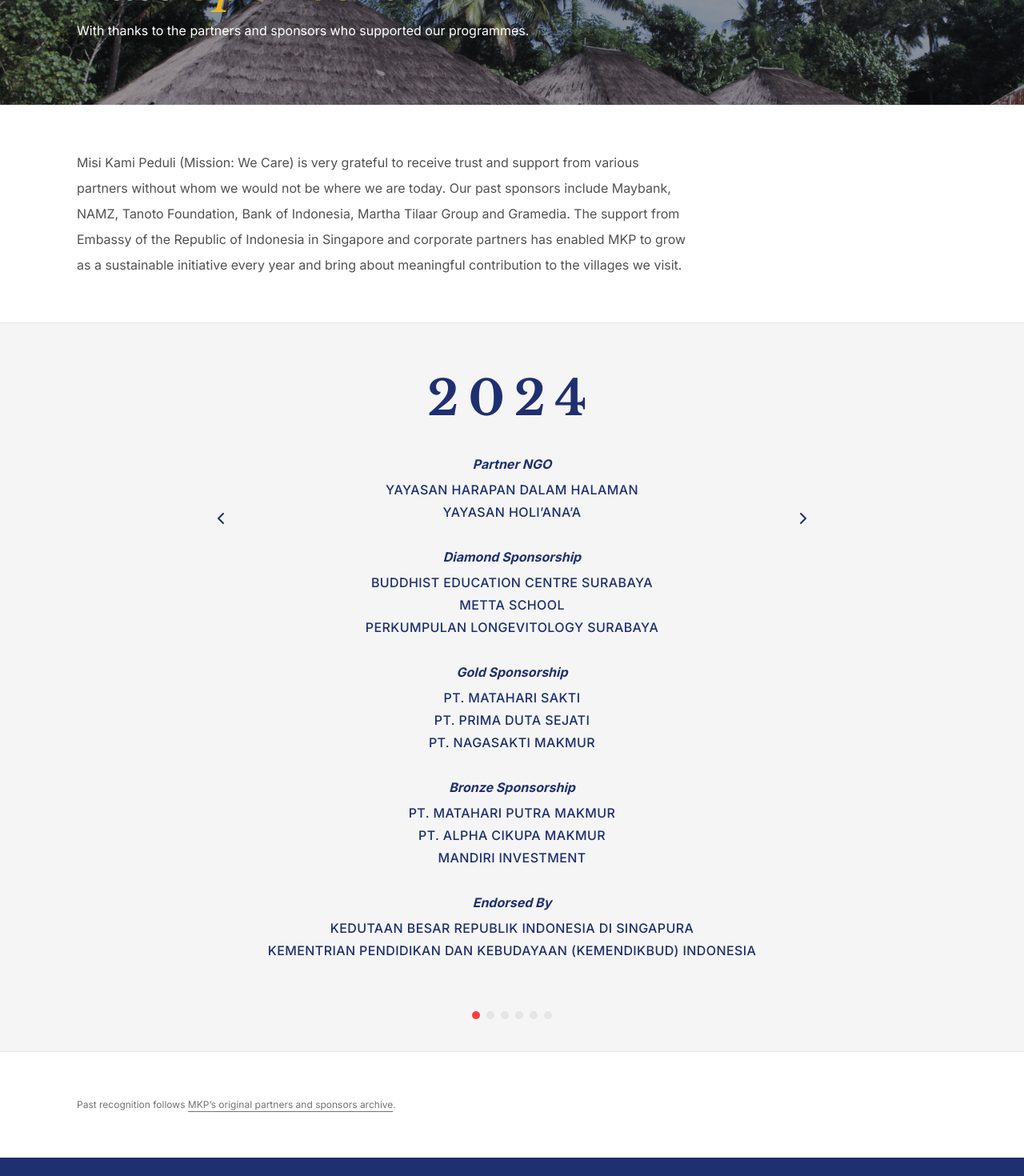
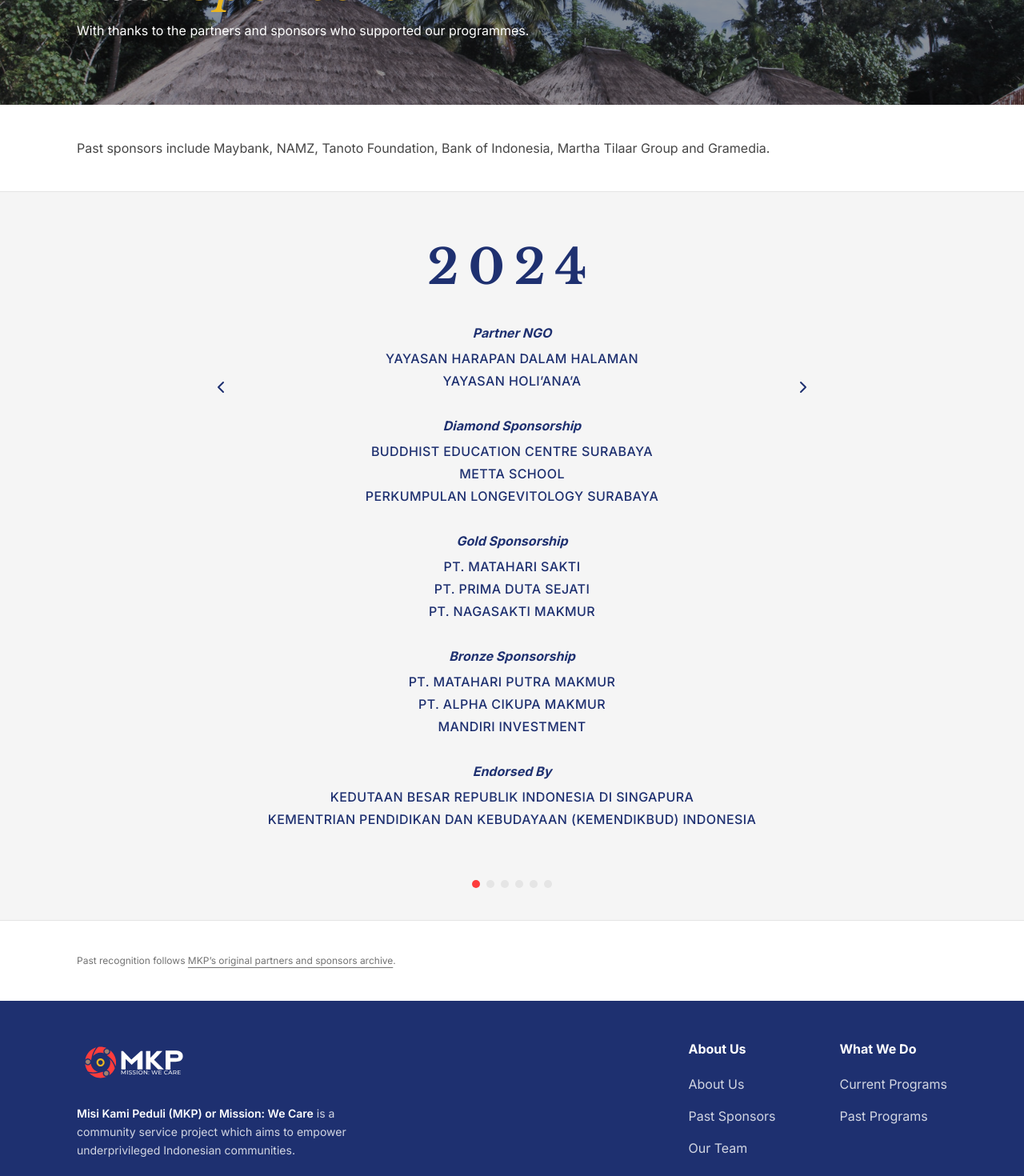
Before and after one commit to MisiKamiPeduli/mkp-website, a Next.js app: page /about/past-sponsors in a window 1280 px wide. Shown: the part 240-1710 px from the top of the page at 80% size. Built offline with nearby package versions, Linux system fonts and the light colour scheme.

Commit message:
Shorten past sponsors intro to one line

```diff
--- a/src/app/about/past-sponsors/page.tsx
+++ b/src/app/about/past-sponsors/page.tsx
@@ -20,15 +20,15 @@ export default function PastSponsorsPage() {
       />
 
       <SiteContainer>
-        <section aria-label="About our partners and sponsors" className="py-10 sm:py-14">
-          <p className="max-w-3xl text-sm leading-7 text-foreground/75 sm:text-base sm:leading-8">Misi Kami Peduli (Mission: We Care) is very grateful to receive trust and support from various partners without whom we would not be where we are today. Our past sponsors include Maybank, NAMZ, Tanoto Foundation, Bank of Indonesia, Martha Tilaar Group and Gramedia. The support from Embassy of the Republic of Indonesia in Singapore and corporate partners has enabled MKP to grow as a sustainable initiative every year and bring about meaningful contribution to the villages we visit.</p>
+        <section aria-label="About our partners and sponsors" className="py-8 sm:py-10">
+          <p className="text-base leading-7 text-foreground/80">Past sponsors include Maybank, NAMZ, Tanoto Foundation, Bank of Indonesia, Martha Tilaar Group and Gramedia.</p>
         </section>
       </SiteContainer>
 
       <SponsorArchive years={pastSponsors} />
 
       <SiteContainer>
-        <div className="py-10 sm:py-14">
+        <div className="py-8 sm:py-10">
           <p className="text-xs leading-5 text-muted-foreground">Past recognition follows <a href={SPONSOR_ARCHIVE_SOURCE} target="_blank" rel="noopener noreferrer" className="underline underline-offset-4 hover:text-foreground focus-visible:outline-2 focus-visible:outline-offset-4 focus-visible:outline-ring">MKP’s original partners and sponsors archive<span className="sr-only"> (opens in a new tab)</span></a>.</p>
         </div>
       </SiteContainer>
```
